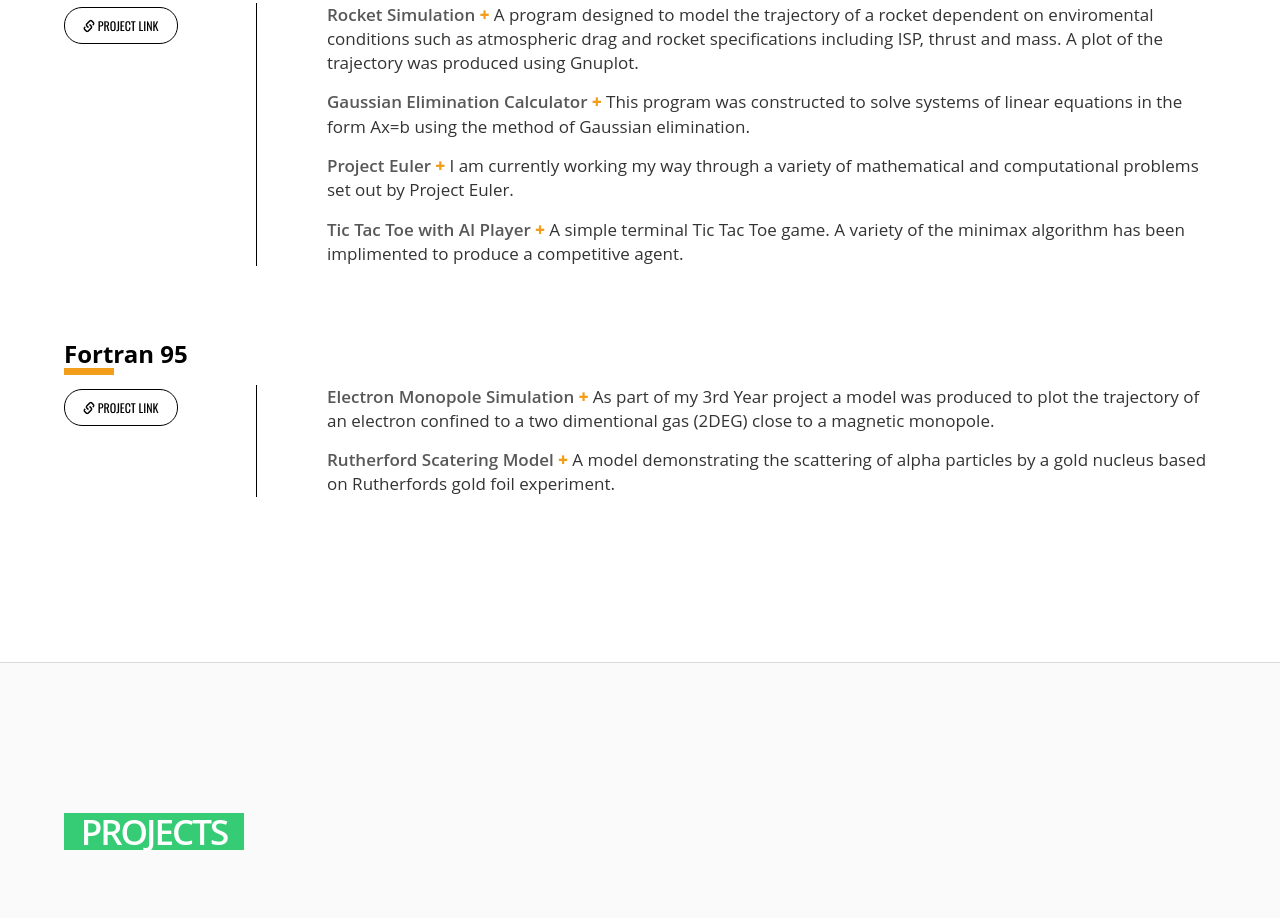
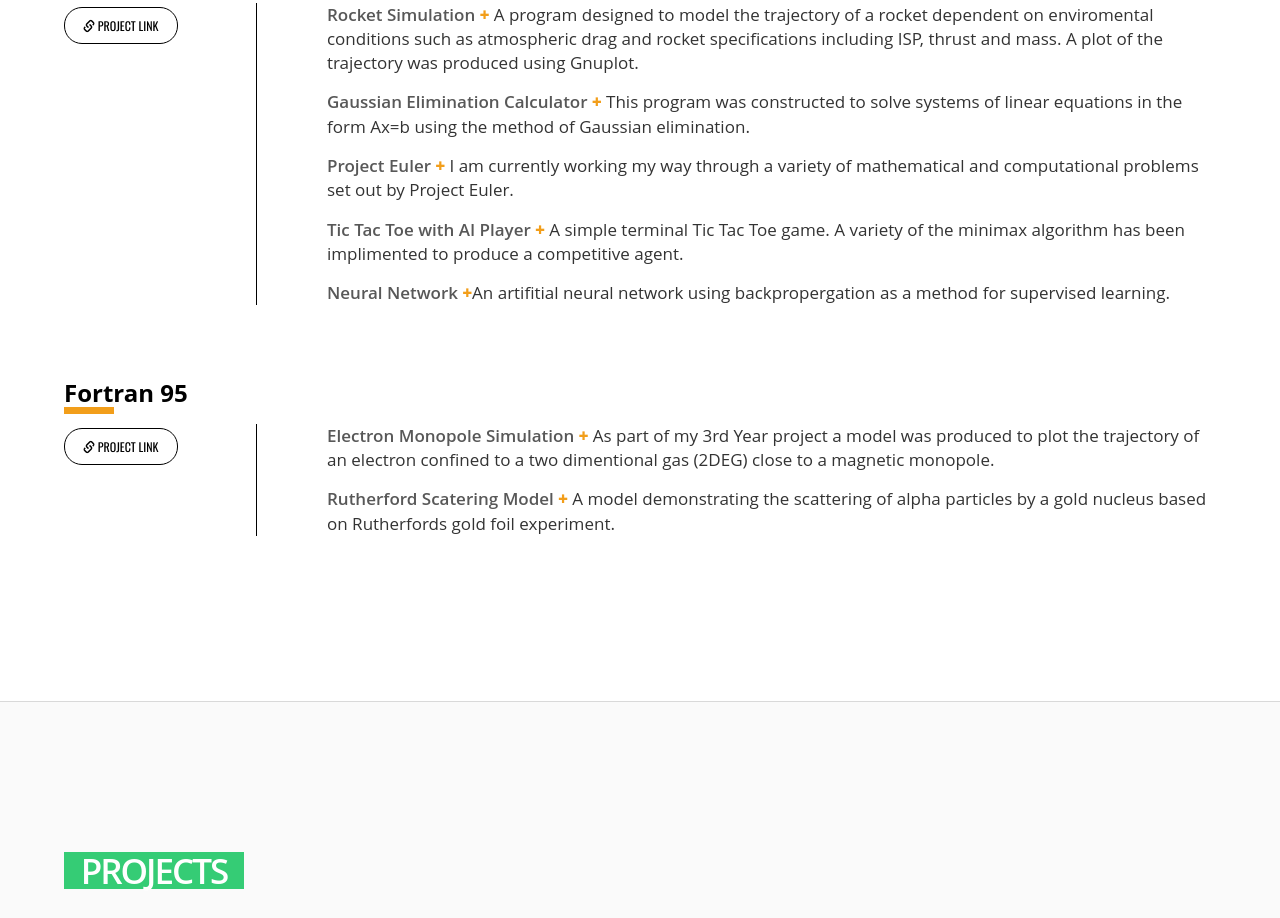
Before and after one commit to jakeminns/jakeminns.github.io, a plain HTML site: page index.html in a window 1280 px wide. Shown: the part 3199-4117 px from the top of the page. Drawn offline with nearby package versions, Linux system fonts and the light colour scheme.

Commit message:
Update index.html

```diff
--- a/index.html
+++ b/index.html
@@ -1366,6 +1366,7 @@ constructive feedback with the intention of developing the best solution.</li>
               <li> <span class="soft-list-header">Gaussian Elimination Calculator </span> <span class="soft-list-cross">+</span> This program was constructed to solve systems of linear equations in the form Ax=b using the method of Gaussian elimination.</li>
               <li> <span class="soft-list-header">Project Euler</span>  <span class="soft-list-cross">+</span> I am currently working my way through a variety of mathematical and computational problems set out by Project Euler.</li>
               <li> <span class="soft-list-header">Tic Tac Toe with AI Player</span>  <span class="soft-list-cross">+</span> A simple terminal Tic Tac Toe game. A variety of the minimax algorithm has been implimented to produce a competitive agent.</li>
+              <li> <span class="soft-list-header">Neural Network</span>  <span class="soft-list-cross">+</span>An artifitial neural network using backpropergation as a method for supervised learning.</li>
 
               </ul>
               </div>
```
